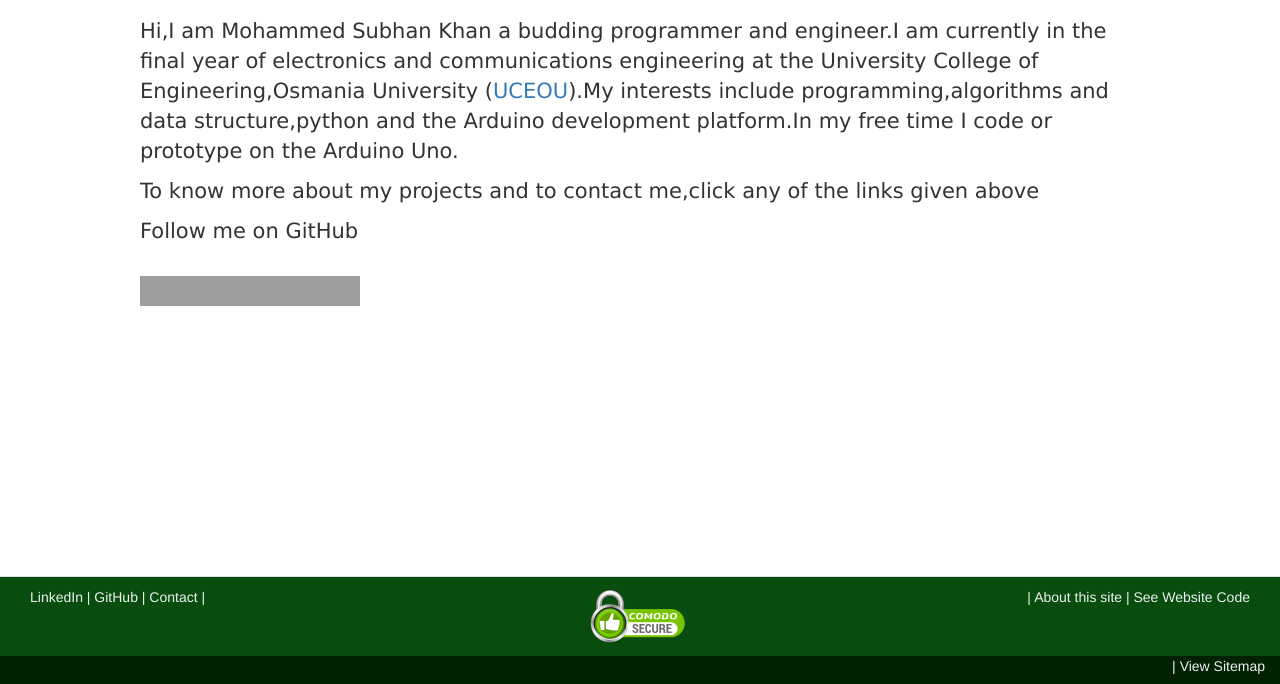
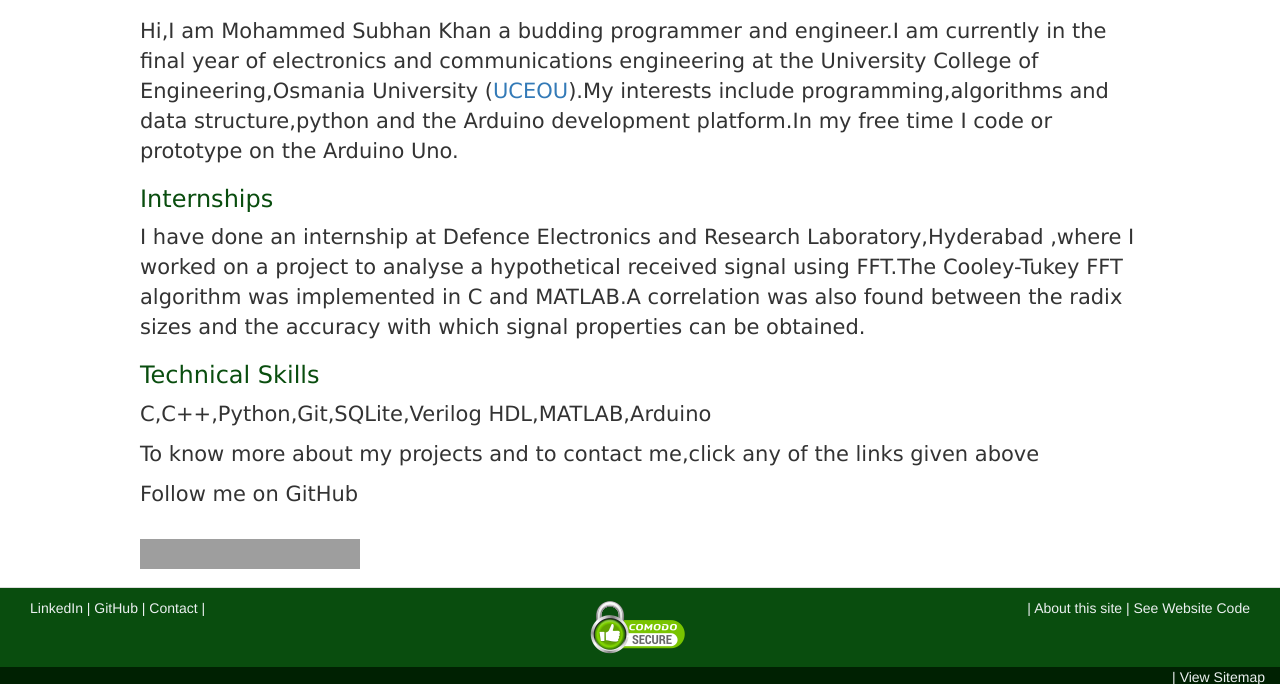
Before and after one commit to khansubhan95/PersonalWebsite, a Django app: template mysite/templates/mysite/home.html in a window 1280 px wide. Shown: the part 184-868 px from the top of the page. Run offline with Django 3.2, Linux system fonts and the light colour scheme; the template is opened without the code that fills it, so the values that code supplies are empty; some libraries are stand-ins or nearby versions; grey boxes are pictures that could not be loaded.

Commit message:
Updated frontend

```diff
--- a/django_project/static/mysite/css/custom.css
+++ b/django_project/static/mysite/css/custom.css
@@ -238,3 +238,10 @@ a:focus:hover {
 .lowest-row-text {
     color: #ecf0f1;
 }
+
+.modified-h3 {
+    font-family: "Verdana","Helvetica Neue",Helvetica,Arial,sans-serif;
+    padding-left: 10%;
+    padding-right: 10%;
+    color: #094d0e;
+}
--- a/mysite/templates/mysite/home.html
+++ b/mysite/templates/mysite/home.html
@@ -17,6 +17,12 @@
 </div> -->
 
 <p class="modified-p">Hi,I am Mohammed Subhan Khan a budding programmer and engineer.I am currently in the final year of electronics and communications engineering at the University College of Engineering,Osmania University (<a href="http://www.uceou.edu" target="_blank">UCEOU</a>).My interests include programming,algorithms and data structure,python and the Arduino development platform.In my free time I code or prototype on the Arduino Uno.</p>
+<h3 class="modified-h3">Internships</h3>
+<p class="modified-p">I have done an internship at Defence Electronics and Research Laboratory,Hyderabad ,where I worked on a project to analyse a hypothetical received signal using FFT.The Cooley-Tukey FFT algorithm was implemented in C and MATLAB.A correlation was also found between the radix sizes and the accuracy with which signal properties can be obtained.</p>
+
+<h3 class="modified-h3">Technical Skills</h3>
+<p class="modified-p">C,C++,Python,Git,SQLite,Verilog HDL,MATLAB,Arduino</p>
+
 <p class="modified-p">To know more about my projects and to contact me,click any of the links given above</p>
 <p class="modified-p">Follow me on GitHub</p>
 <br>
```
Also changed, not shown: mysite/static/mysite/css/custom.css (+7 -0 lines).
